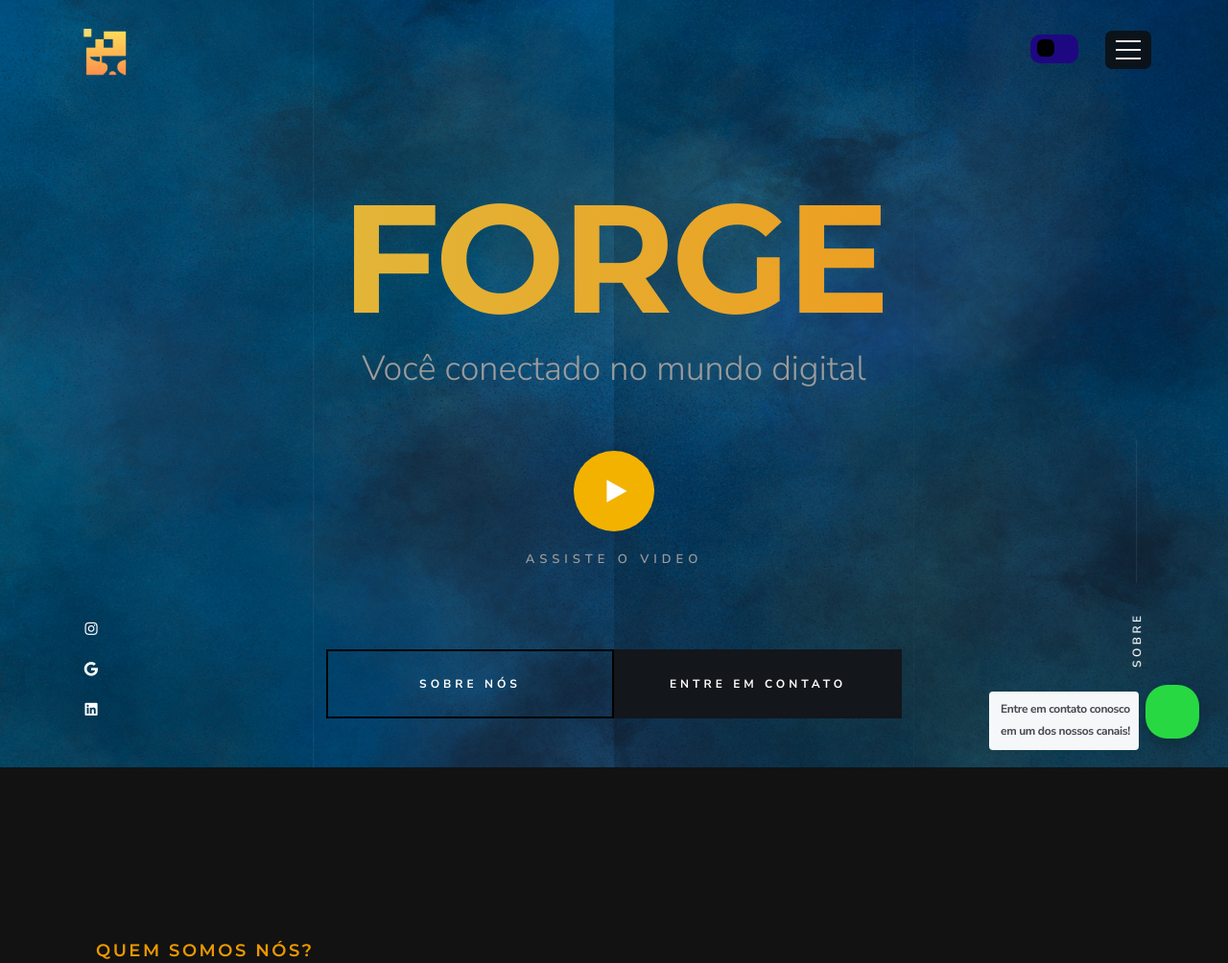
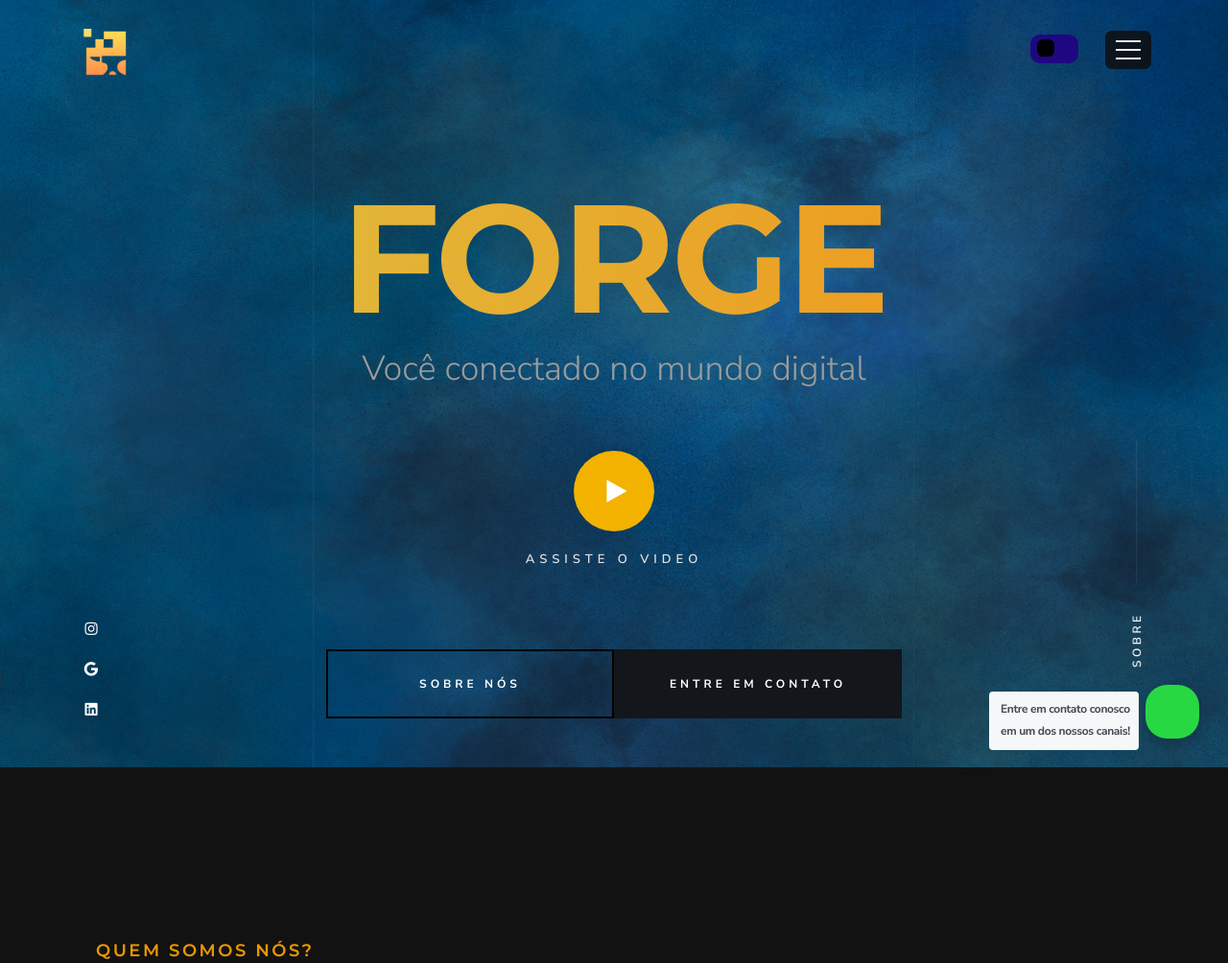
Before and after one commit to DigitalForge-Company/SITE-DIGITAL-FORGE, a PHP site: page / in a window 1280 px wide. Shown: the top 1004 px of the page at 96% size. Run offline with PHP 8.4, Linux system fonts and the light colour scheme; some libraries are stand-ins or nearby versions; some web fonts are replaced; grey boxes are pictures that could not be loaded.

Commit message:
Update main.css

```diff
--- a/css/main.css
+++ b/css/main.css
@@ -2115,12 +2115,12 @@ body.menu-is-open {
   content: "";
   width: 50%;
   height: 100%;
-  background-color: rgba(0, 0, 0, 0.3);
+  background-color: rgba(0, 0, 0, 0);
   opacity: .5;
   z-index: 3;
   position: absolute;
   top: 0;
-  left: 50%;
+  left: 0;
   bottom: 0;
   right: 0;
 }
@@ -2214,7 +2214,7 @@ body.menu-is-open {
   font-weight: 600;
   font-size: 1.3rem;
   line-height: 1;
-  color: #9c9c9c;
+  color: #e4e4e4;
   text-transform: uppercase;
   letter-spacing: .5rem;
   -webkit-transition: color 0.3s ease-in-out;
@@ -2223,11 +2223,11 @@ body.menu-is-open {
 }
 
 .home-content__video .video-link:hover .video-text {
-  color: white;
+  color: rgb(255, 255, 255);
 }
 
 .home-content__video .video-link:hover .video-icon {
-  background-color: #fdd832;
+  background-color: #fdce32;
 }
 
 /* -------------------------------------------------------------------
```
